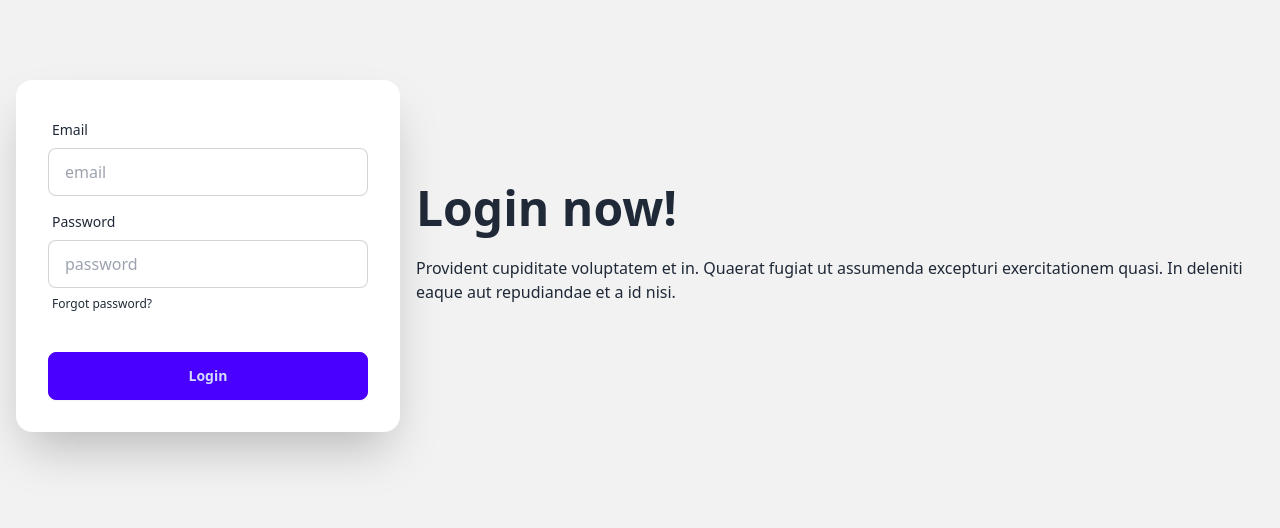
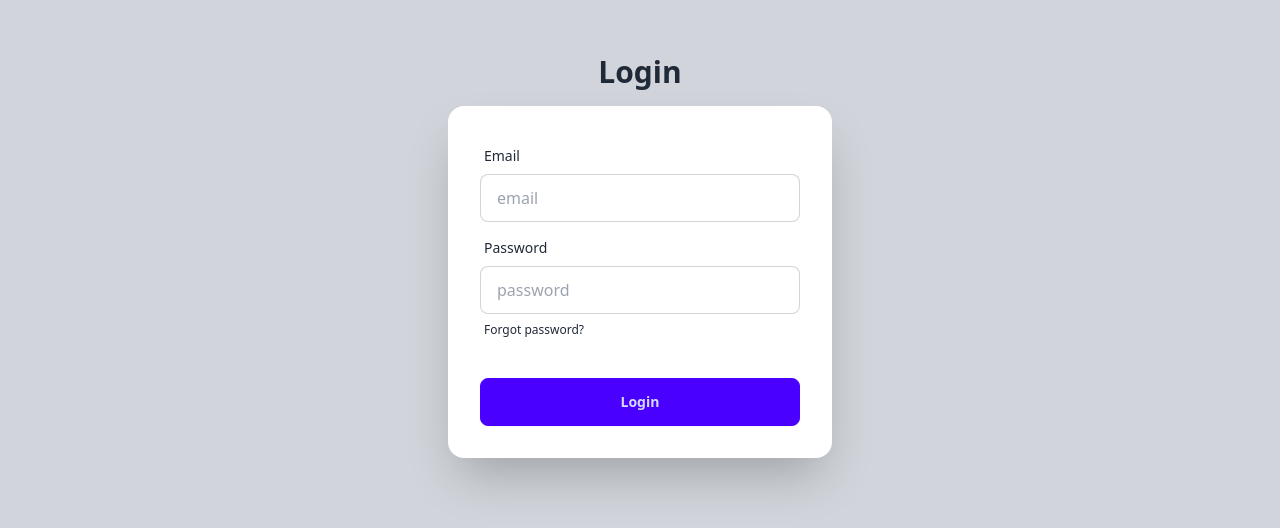
Before and after one commit to Aamirpal/next-mar-15, a Next.js app: page /login in a window 1280 px wide. Shown: the part 144-672 px from the top of the page. Built offline with nearby package versions, Linux system fonts and the light colour scheme.

Commit message:
minor improvements

```diff
--- a/src/app/login/layout.tsx
+++ b/src/app/login/layout.tsx
@@ -1,12 +1,16 @@
 import "../globals.css";
-import { Inter } from "next/font/google";
+import {Inter} from "next/font/google";
 
-const inter = Inter({ subsets: ["latin"] });
+const inter = Inter({subsets: ["latin"]});
 
 interface RootLayoutProps {
-  children: React.ReactNode;
+    children: React.ReactNode;
 }
 
-export default function RootLayout({ children }: RootLayoutProps) {
-  return <div className="">{children}</div>;
+export default function RootLayout({children}: RootLayoutProps) {
+    return <div className="flex flex-col min-h-screen">
+        <div className="flex-grow">
+            {children}
+        </div>
+    </div>;
 }
--- a/src/app/login/page.tsx
+++ b/src/app/login/page.tsx
@@ -56,22 +56,22 @@ const LoginPage: React.FC = () => {
                 setErrors(newErrors);
             } else {
                 // @ts-ignore
-                setErrors({"login_api": "Invalid credentials!!!fsfd"});
+                setErrors({"login_api": "Invalid credentials. Please try again."});
                 console.log("Unexpected error:", error);
             }
         }
     };
 
     return (
-        <div className="hero min-h-screen bg-base-200">
-            <div className="hero-content flex-col lg:flex-row-reverse">
-                <div className="text-center lg:text-left">
-                    <h1 className="text-5xl font-bold">Login now!</h1>
-                    <p className="py-6">
-                        Provident cupiditate voluptatem et in. Quaerat fugiat ut assumenda
-                        excepturi exercitationem quasi. In deleniti eaque aut repudiandae et
-                        a id nisi.
-                    </p>
+        <div className="hero min-h-screen bg-gray-300">
+            <div className="hero-content flex-col w-full">
+                <div className=" lg:text-center">
+                    <h1 className="text-3xl font-bold">Login</h1>
+                    {/*<p className="py-6">*/}
+                    {/*    Provident cupiditate voluptatem et in. Quaerat fugiat ut assumenda*/}
+                    {/*    excepturi exercitationem quasi. In deleniti eaque aut repudiandae et*/}
+                    {/*    a id nisi.*/}
+                    {/*</p>*/}
                 </div>
                 <div className="card shrink-0 w-full max-w-sm shadow-2xl bg-base-100">
                     <form className="card-body">
```
